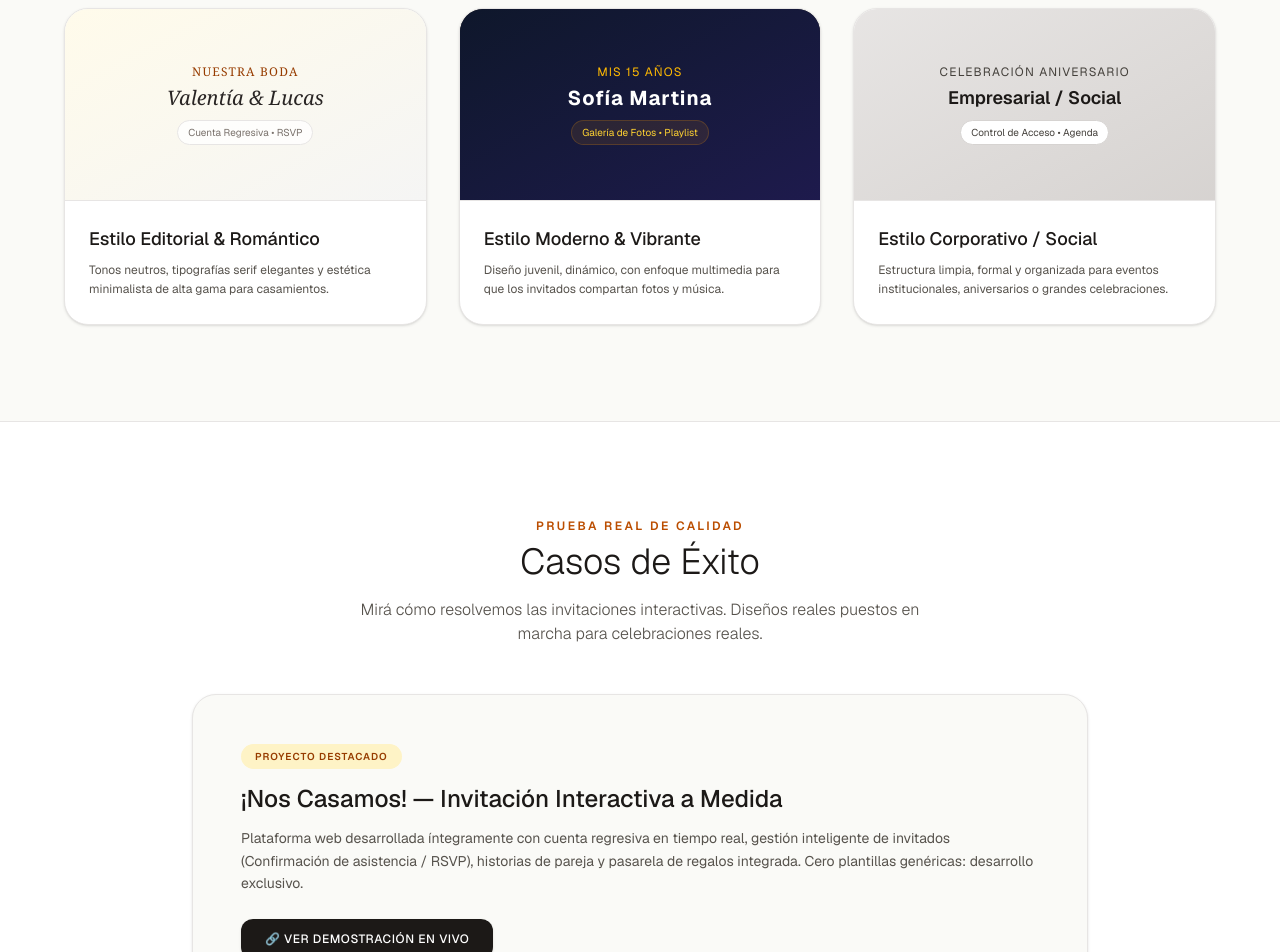
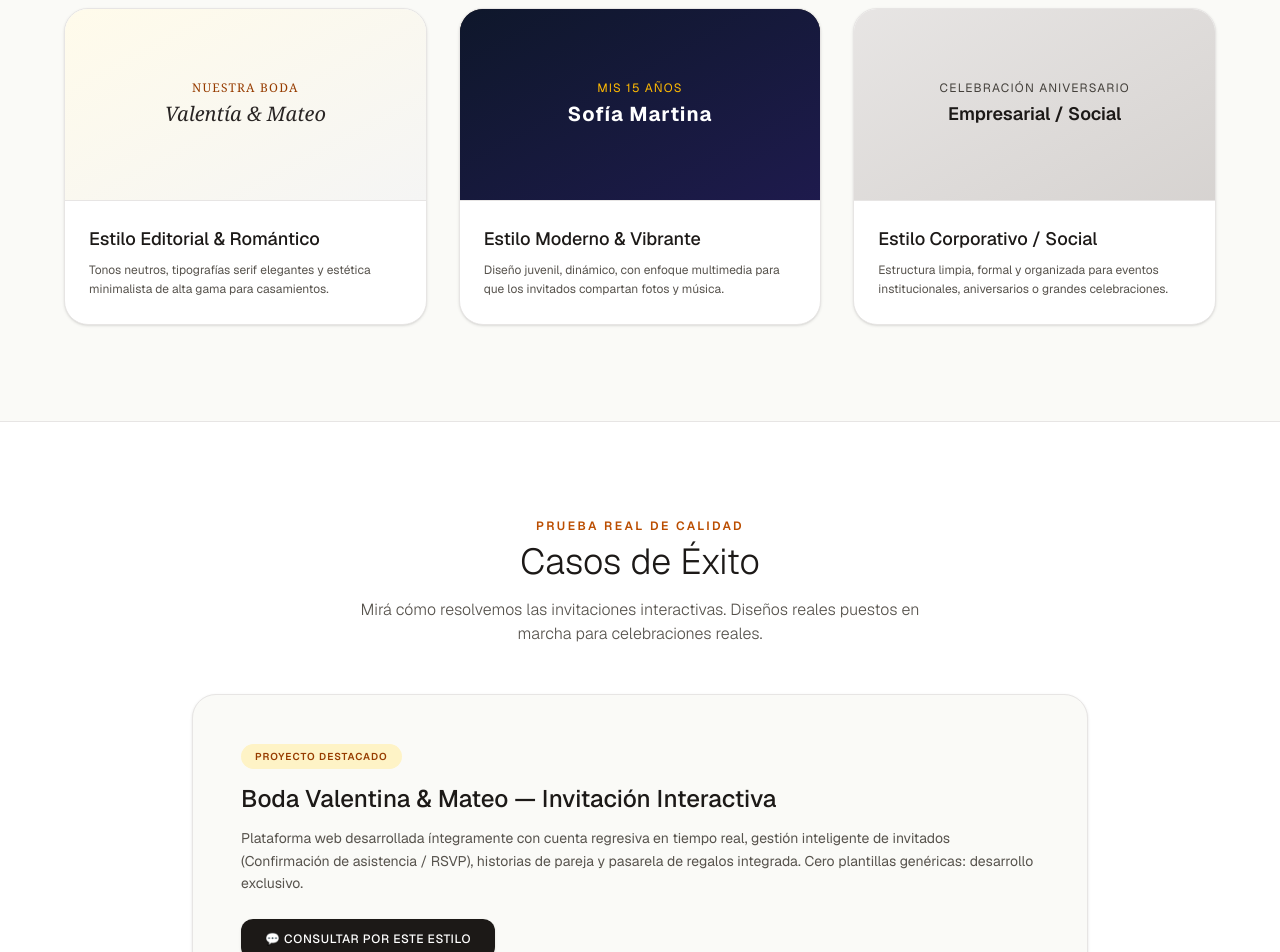
Before and after one commit to demiantestino66-cell/soberania-eventos, a Next.js app: page / in a window 1280 px wide. Shown: the part 1620-2572 px from the top of the page. Built offline with nearby package versions, Linux system fonts and the light colour scheme.

Commit message:
Proteccion de datos personales y optimizacion de casos de exito

```diff
--- a/app/page.tsx
+++ b/app/page.tsx
@@ -65,7 +65,7 @@ export default function Home() {
         </div>
       </motion.section>
 
-      {/* Sección de Paquetes y Servicios Integrales */}
+      {/* Sección de Paquetes */}
       <section id="servicios" className="py-24 px-6 bg-white border-y border-stone-200">
         <div className="max-w-6xl mx-auto">
           <div className="text-center max-w-xl mx-auto mb-16">
@@ -74,14 +74,11 @@ export default function Home() {
           </div>
 
           <div className="grid md:grid-cols-3 gap-8">
-            {/* Plan Digital Esencial */}
             <div className="bg-[#FAFAF7] p-8 rounded-3xl border border-stone-200 flex flex-col justify-between hover:shadow-lg transition duration-300">
               <div>
                 <span className="text-xs font-semibold tracking-wider text-stone-500 uppercase">Esencial</span>
                 <h4 className="text-2xl font-medium mt-2 mb-4 text-stone-900">Web Interactiva</h4>
-                <p className="text-stone-600 text-sm leading-relaxed mb-6">
-                  Ideal para una comunicación moderna y directa con tus invitados.
-                </p>
+                <p className="text-stone-600 text-sm leading-relaxed mb-6">Ideal para una comunicación moderna y directa con tus invitados.</p>
                 <ul className="text-xs text-stone-600 space-y-3 mb-8">
                   <li>✓ Cuenta regresiva en tiempo real</li>
                   <li>✓ Confirmación de Asistencia (RSVP)</li>
@@ -94,7 +91,6 @@ export default function Home() {
               </a>
             </div>
 
-            {/* Plan Híbrido (Destacado con Papelería Física) */}
             <div className="bg-stone-900 text-white p-8 rounded-3xl border border-stone-900 flex flex-col justify-between shadow-xl relative overflow-hidden">
               <div className="absolute top-0 right-0 bg-amber-600 text-white text-[10px] uppercase font-bold tracking-widest px-4 py-1 rounded-bl-xl">
                 Más Elegido
@@ -102,9 +98,7 @@ export default function Home() {
               <div>
                 <span className="text-xs font-semibold tracking-wider text-amber-400 uppercase">Híbrido Premium</span>
                 <h4 className="text-2xl font-medium mt-2 mb-4 text-white">Web + Tarjetas Físicas QR</h4>
-                <p className="text-stone-300 text-sm leading-relaxed mb-6">
-                  Lo mejor de ambos mundos: la elegancia del papel impreso unida a la tecnología digital.
-                </p>
+                <p className="text-stone-300 text-sm leading-relaxed mb-6">Lo mejor de ambos mundos: la elegancia del papel impreso unida a la tecnología digital.</p>
                 <ul className="text-xs text-stone-300 space-y-3 mb-8">
                   <li>✓ Todo lo incluído en la Web Interactiva</li>
                   <li>✓ Diseño y confección de tarjetas físicas minimalistas</li>
@@ -117,14 +111,11 @@ export default function Home() {
               </a>
             </div>
 
-            {/* Plan Integral Total */}
             <div className="bg-[#FAFAF7] p-8 rounded-3xl border border-stone-200 flex flex-col justify-between hover:shadow-lg transition duration-300">
               <div>
                 <span className="text-xs font-semibold tracking-wider text-stone-500 uppercase">Experiencia Total</span>
                 <h4 className="text-2xl font-medium mt-2 mb-4 text-stone-900">15 Años / Bodas Pro</h4>
-                <p className="text-stone-600 text-sm leading-relaxed mb-6">
-                  Solución integral avanzada con herramientas extendidas para el salón y organización.
-                </p>
+                <p className="text-stone-600 text-sm leading-relaxed mb-6">Solución integral avanzada con herramientas extendidas para el salón y organización.</p>
                 <ul className="text-xs text-stone-600 space-y-3 mb-8">
                   <li>✓ Web Interactiva de alta complejidad</li>
                   <li>✓ Kit completo de gráficas para Redes Sociales</li>
@@ -140,7 +131,7 @@ export default function Home() {
         </div>
       </section>
 
-      {/* NUEVA SECCIÓN: Muestrario / Galería de Estilos (Miniaturas deslizables) */}
+      {/* Muestrario de Estilos Visuales */}
       <section id="estilos" className="py-24 px-6 bg-[#FAFAF7]">
         <div className="max-w-6xl mx-auto">
           <div className="text-center max-w-xl mx-auto mb-16">
@@ -150,13 +141,11 @@ export default function Home() {
           </div>
 
           <div className="grid md:grid-cols-3 gap-8">
-            {/* Estilo 1: Romántico / Bodas */}
-            <div className="bg-white rounded-3xl border border-stone-200 overflow-hidden shadow-sm hover:shadow-md transition">
-              <div className="h-48 bg-stone-100 flex items-center justify-center border-b border-stone-200 relative overflow-hidden">
+            <div className="bg-white rounded-3xl border border-stone-200 overflow-hidden shadow-sm">
+              <div className="h-48 bg-stone-100 flex items-center justify-center border-b border-stone-200 relative">
                 <div className="absolute inset-0 bg-gradient-to-br from-amber-50 to-stone-100 flex flex-col items-center justify-center p-4 text-center">
                   <span className="text-xs uppercase tracking-widest text-amber-800 font-serif mb-1">Nuestra Boda</span>
-                  <p className="font-serif italic text-xl text-stone-800">Valentía & Lucas</p>
-                  <span className="text-[10px] text-stone-500 mt-2 bg-white/80 px-2.5 py-1 rounded-full border border-stone-200">Cuenta Regresiva • RSVP</span>
+                  <p className="font-serif italic text-xl text-stone-800">Valentía & Mateo</p>
                 </div>
               </div>
               <div className="p-6">
@@ -165,13 +154,11 @@ export default function Home() {
               </div>
             </div>
 
-            {/* Estilo 2: Vibrante / Cumpleaños de 15 */}
-            <div className="bg-white rounded-3xl border border-stone-200 overflow-hidden shadow-sm hover:shadow-md transition">
-              <div className="h-48 bg-stone-900 flex items-center justify-center border-b border-stone-200 relative overflow-hidden">
+            <div className="bg-white rounded-3xl border border-stone-200 overflow-hidden shadow-sm">
+              <div className="h-48 bg-stone-900 flex items-center justify-center border-b border-stone-200 relative">
                 <div className="absolute inset-0 bg-gradient-to-br from-slate-900 to-indigo-950 flex flex-col items-center justify-center p-4 text-center">
                   <span className="text-xs uppercase tracking-widest text-amber-400 font-sans mb-1">Mis 15 Años</span>
                   <p className="font-bold text-xl text-white tracking-wider">Sofía Martina</p>
-                  <span className="text-[10px] text-amber-300 mt-2 bg-amber-500/10 border border-amber-500/20 px-2.5 py-1 rounded-full">Galería de Fotos • Playlist</span>
                 </div>
               </div>
               <div className="p-6">
@@ -180,13 +167,11 @@ export default function Home() {
               </div>
             </div>
 
-            {/* Estilo 3: Clásico / Eventos Generales */}
-            <div className="bg-white rounded-3xl border border-stone-200 overflow-hidden shadow-sm hover:shadow-md transition">
-              <div className="h-48 bg-stone-100 flex items-center justify-center border-b border-stone-200 relative overflow-hidden">
+            <div className="bg-white rounded-3xl border border-stone-200 overflow-hidden shadow-sm">
+              <div className="h-48 bg-stone-100 flex items-center justify-center border-b border-stone-200 relative">
                 <div className="absolute inset-0 bg-gradient-to-br from-stone-200 to-stone-300 flex flex-col items-center justify-center p-4 text-center">
                   <span className="text-xs uppercase tracking-widest text-stone-700 font-sans mb-1">Celebración Aniversario</span>
                   <p className="font-semibold text-lg text-stone-900">Empresarial / Social</p>
-                  <span className="text-[10px] text-stone-700 mt-2 bg-white px-2.5 py-1 rounded-full border border-stone-300">Control de Acceso • Agenda</span>
                 </div>
               </div>
               <div className="p-6">
@@ -198,7 +183,7 @@ export default function Home() {
         </div>
       </section>
 
-      {/* Casos de Éxito / Demostración Real */}
+      {/* Casos de Éxito Anonimizados y Profesionales */}
       <section id="casos" className="py-24 px-6 bg-white border-t border-stone-200">
         <div className="max-w-4xl mx-auto text-center">
           <span className="text-amber-700 font-semibold text-xs tracking-[0.2em] uppercase block mb-2">Prueba Real de Calidad</span>
@@ -210,17 +195,17 @@ export default function Home() {
               <span className="bg-amber-100 text-amber-800 text-[10px] tracking-widest px-3.5 py-1.5 rounded-full uppercase font-semibold">
                 Proyecto Destacado
               </span>
-              <h4 className="text-2xl font-medium mt-4 mb-3 text-stone-900">¡Nos Casamos! — Invitación Interactiva a Medida</h4>
+              <h4 className="text-2xl font-medium mt-4 mb-3 text-stone-900">Boda Valentina & Mateo — Invitación Interactiva</h4>
               <p className="text-stone-600 text-sm mb-6 leading-relaxed">
                 Plataforma web desarrollada íntegramente con cuenta regresiva en tiempo real, gestión inteligente de invitados (Confirmación de asistencia / RSVP), historias de pareja y pasarela de regalos integrada. Cero plantillas genéricas: desarrollo exclusivo.
               </p>
+
+              {/* Botón informativo o de consulta sobre el diseño */}
               <a
-                href="#"
-                target="_blank"
-                rel="noopener noreferrer"
+                href="#contacto"
                 className="inline-block bg-stone-900 hover:bg-amber-700 text-white font-medium py-3 px-6 rounded-xl text-xs tracking-wider uppercase transition shadow-sm"
               >
-                🔗 Ver Demostración en Vivo
+                💬 Consultar por este Estilo
               </a>
             </div>
           </div>
@@ -252,7 +237,7 @@ export default function Home() {
         </div>
       </section>
 
-      {/* Sección de Bases Legales y Condiciones */}
+      {/* Bases Legales */}
       <section id="legales" className="py-20 px-6 bg-white border-t border-stone-200">
         <div className="max-w-4xl mx-auto">
           <h3 className="text-xl font-light mb-6 text-stone-900">Bases, Términos y Condiciones Legales</h3>
```
